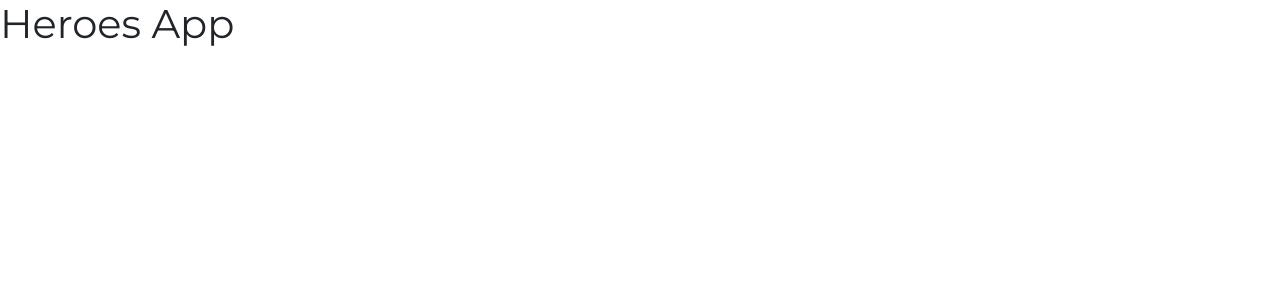
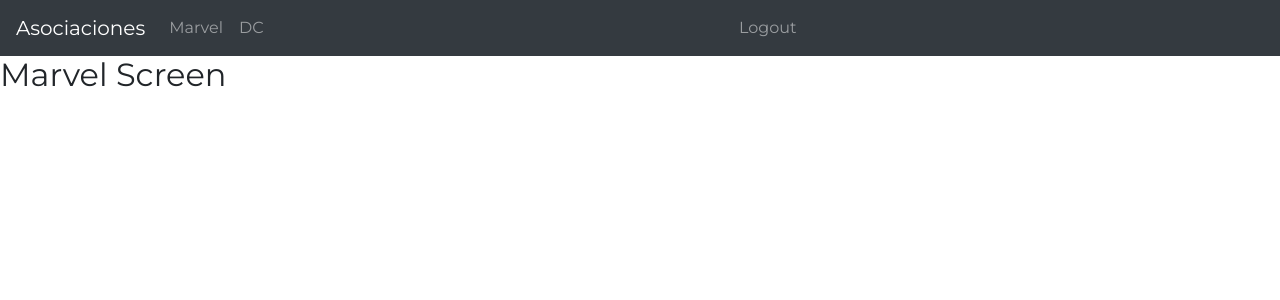
Before and after one commit to sonusbeat/07-heroes-app, a React (Create React App) app: page / in a window 1280 px wide. Shown: the top 300 px of the page. Built offline with nearby package versions, Linux system fonts and the light colour scheme.

Commit message:
Router Agregado
Se agregó bootstrap, rutas y componentes principales

```diff
--- a/package.json
+++ b/package.json
@@ -1,6 +1,6 @@
 {
   "name": "heroes-app",
-  "version": "1.0.0",
+  "version": "1.1.0",
   "private": true,
   "dependencies": {
     "@testing-library/jest-dom": "^5.11.4",
@@ -9,6 +9,7 @@
     "bootstrap": "^4.6.0",
     "react": "^17.0.2",
     "react-dom": "^17.0.2",
+    "react-router-dom": "^5.2.0",
     "react-scripts": "4.0.3",
     "web-vitals": "^1.0.1"
   },
--- a/src/HeroesApp.jsx
+++ b/src/HeroesApp.jsx
@@ -1,7 +1,9 @@
+import AppRouter from './routers/AppRouter';
+
 const HeroesApp = () => {
   return (
     <section>
-      <h1>Heroes App</h1>
+      <AppRouter />
     </section>
   );
 }
--- /dev/null
+++ b/src/components/dc/DcScreen.jsx
@@ -0,0 +1,5 @@
+const ScScreen = () => {
+  return ( <h2>Dc Screen</h2> );
+}
+
+export default ScScreen;
--- /dev/null
+++ b/src/components/heroes/Hero.jsx
@@ -0,0 +1,5 @@
+const Hero = () => {
+  return ( <h2>Hero Screen</h2> );
+}
+
+export default Hero;
--- /dev/null
+++ b/src/components/login/LoginScreen.jsx
@@ -0,0 +1,9 @@
+const LoginScreen = () => {
+  return (
+    <section>
+      <h2>Login Screen</h2>
+    </section>
+  );
+}
+
+export default LoginScreen;
--- /dev/null
+++ b/src/components/marvel/MarvelScreen.jsx
@@ -0,0 +1,5 @@
+const Marvel = () => {
+  return ( <h2>Marvel Screen</h2> );
+}
+
+export default Marvel;
--- /dev/null
+++ b/src/components/ui/Navbar.jsx
@@ -0,0 +1,49 @@
+import { Link, NavLink } from "react-router-dom";
+
+const Navbar = () => {
+  return (
+    <nav className="navbar navbar-expand-sm navbar-dark bg-dark">
+      <Link className="navbar-brand" to="/">
+        Asociaciones
+      </Link>
+
+      <div className="navbar-collapse mr-auto">
+        <div className="navbar-nav mr-auto">
+          <NavLink
+            activeClassName="active"
+            className="nav-item nav-link"
+            exact
+            to="/marvel"
+          >
+            Marvel
+          </NavLink>
+
+          <NavLink
+            activeClassName="active"
+            className="nav-item nav-link"
+            exact
+            to="/dc"
+          >
+            DC
+          </NavLink>
+        </div>{/* navbar-nav */}
+      </div>{/* navbar-collapse */}
+
+      <div className="navbar-collapse">
+        <div className="navbar-nav">
+          <NavLink
+            activeClassName="active"
+            className="nav-item nav-link"
+            exact
+            to="/login"
+          >
+            Logout
+          </NavLink>
+        </div>{/* navbar-nav */}
+      </div>{/* navbar-collapse */}
+
+    </nav>
+  );
+};
+
+export default Navbar;
--- /dev/null
+++ b/src/routers/AppRouter.jsx
@@ -0,0 +1,23 @@
+import {
+  BrowserRouter as Router,
+  Switch,
+  Route
+} from "react-router-dom";
+import Navbar from '../components/ui/Navbar';
+import LoginScreen from '../components/login/LoginScreen';
+import Marvel from '../components/marvel/MarvelScreen';
+
+const AppRouter = () => {
+  return (
+    <Router>
+      <Navbar />
+
+      <Switch>
+        <Route exact path="/login" component={ LoginScreen } />
+        <Route exact path="/" component={ Marvel } />
+      </Switch>
+    </Router>
+  );
+};
+
+export default AppRouter;
```
Also changed, not shown: 2 other files (tests, documents, lock files or other folders).
